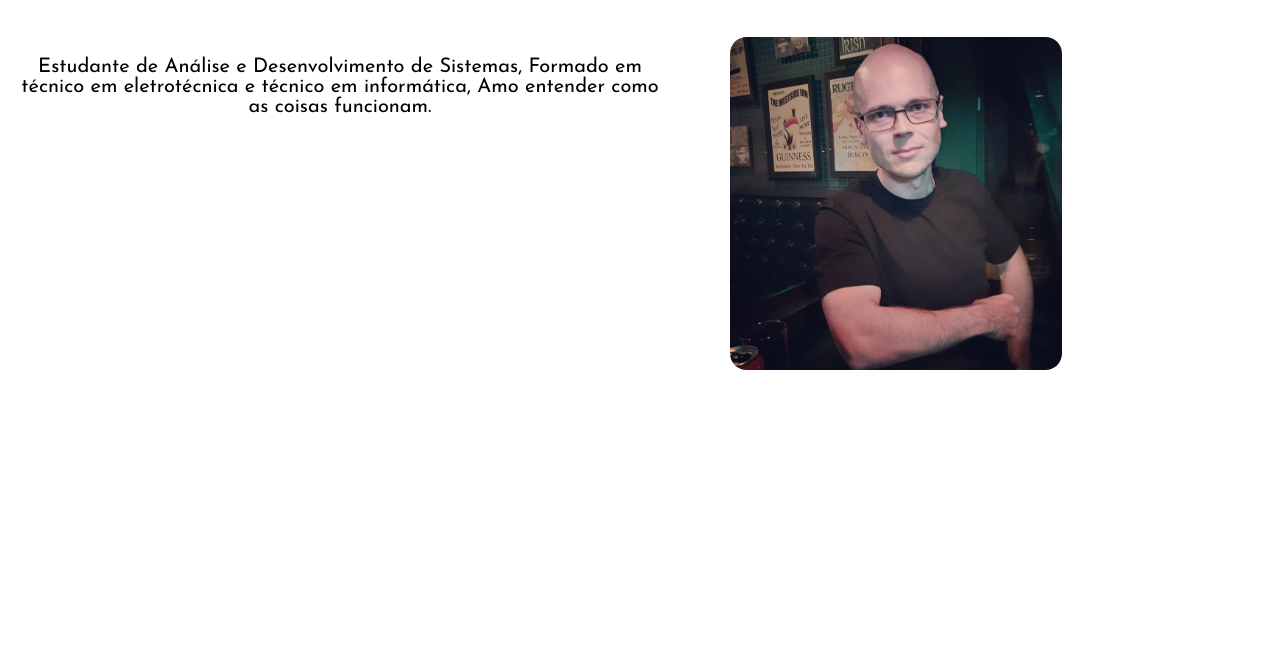
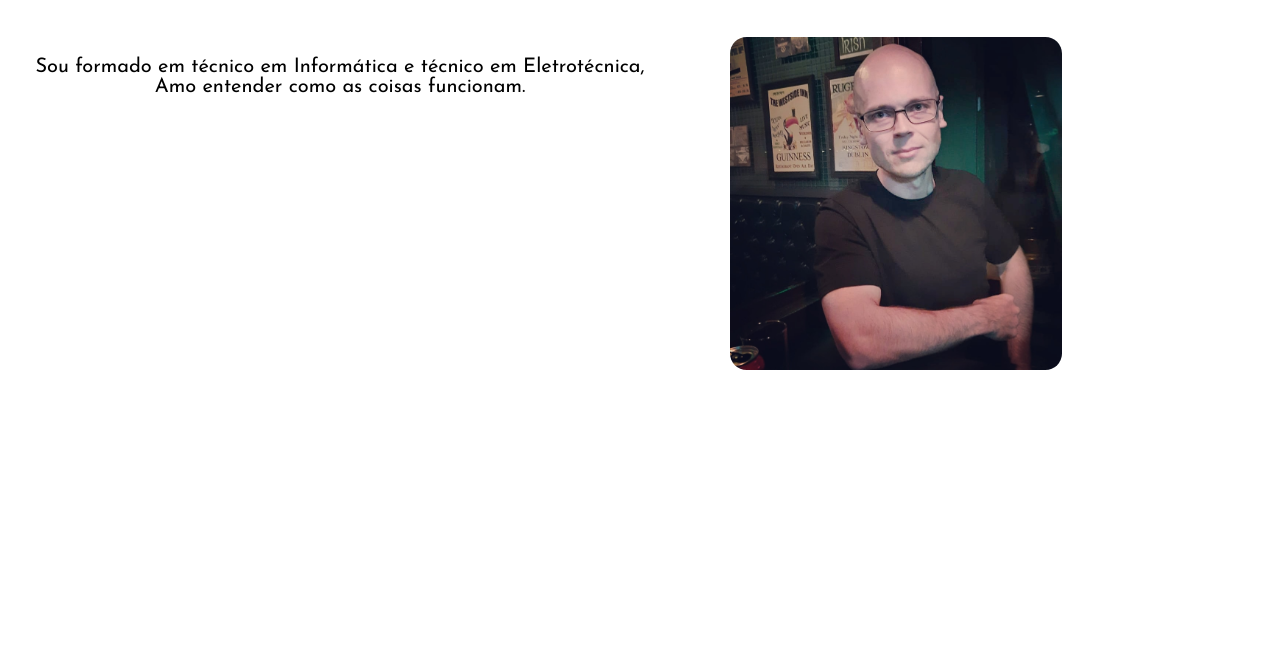
Before and after one commit to marcelo-belotto/portfolio, a plain HTML site: page index.html in a window 1280 px wide. Shown: the part 153-800 px from the top of the page. Drawn offline with nearby package versions, Linux system fonts and the light colour scheme.

Commit message:
Updated informations

```diff
--- a/index.html
+++ b/index.html
@@ -41,7 +41,7 @@
     <span class="overview__container--foto">
     <img src="img/minha-foto.jpg" alt="Foto de Marcelo - Autor do Site" class="overview__foto">
     </span>
-    <p class="overview__texto">Estudante de Análise e Desenvolvimento de Sistemas, Formado em técnico em eletrotécnica e técnico em informática, Amo entender como as coisas funcionam.</p>
+    <p class="overview__texto">Sou formado em técnico em Informática e técnico em Eletrotécnica, Amo entender como as coisas funcionam.</p>
     </div>
   </div>
   </section>
```
